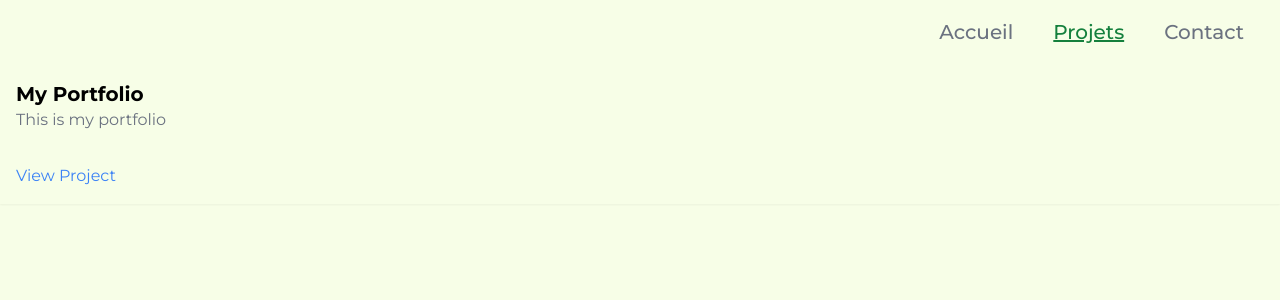
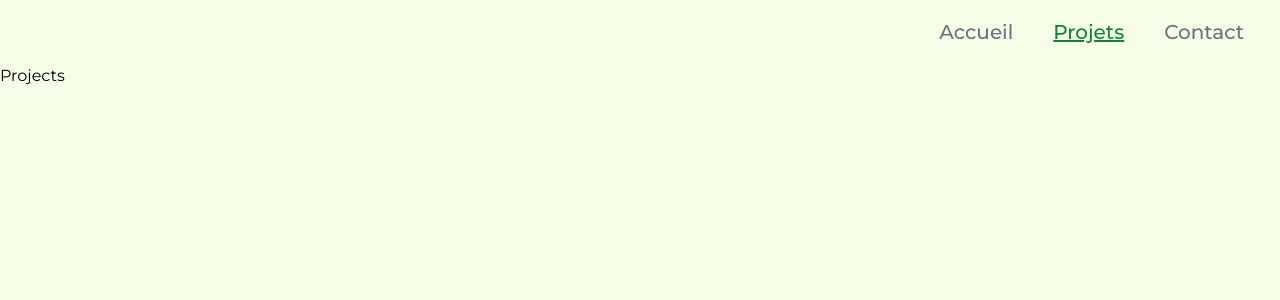
Before and after one commit to Potoff/portfolio, a Vue app: page /projects in a window 1280 px wide. Shown: the top 300 px of the page. Built offline with nearby package versions, Linux system fonts and the light colour scheme.

Commit message:
Revert "add interface, data and logic for projects"
This reverts commit 2d74e91beae3ac54dc603876e10c0ed6b1839da8.

```diff
--- a/src/App.vue
+++ b/src/App.vue
@@ -1,22 +1,13 @@
 <script setup lang="ts">
 import { RouterView } from 'vue-router'
 import Navbar from './components/Navbar.vue'
-import { reactive } from 'vue';
-import type { ProjectInterface } from './interfaces';
-import data from './data/projects';
-
-const state = reactive<{
-    projects: ProjectInterface[]
-}>({
-    projects: data
-})
 
 </script>
 
 <template>
     <div class="h-screen overflow-hidden bg-lime-50">
         <Navbar />
-        <RouterView :projects="state.projects"/>
+        <RouterView />
     </div>
 </template>
 
--- a/src/components/Projects/ProjectCard.vue
+++ /dev/null
@@ -1,25 +0,0 @@
-<script setup lang="ts">
-import type { ProjectInterface } from '@/interfaces';
-
-
-defineProps<{
-    project: ProjectInterface;
-}>()
-
-</script>
-
-<template>
-    <div class="shadow-sm">
-        <div class="" :style="{ backgroundImage: `url(${ project.image })` }"></div>
-        <div class="p-4">
-            <h3 class="text-xl font-semibold">{{ project.title }}</h3>
-            <p class="text-gray-500">{{ project.description }}</p>
-        </div>
-        <button class="p-4">
-            <a :href="project.url" target="_blank" class="text-blue-500 hover:underline">View Project</a>
-        </button>
-
-    </div>
-</template>
-
-<style scoped></style>
--- a/src/components/Projects/Projects.vue
+++ /dev/null
@@ -1,18 +0,0 @@
-<script setup lang="ts">
-import ProjectList from '@/components/Projects/ProjectsList.vue';
-import type { ProjectInterface } from '@/interfaces';
-
-defineProps<{
-    projects: ProjectInterface[]
-}>()
-
-
-</script>
-
-<template>
-
-<ProjectList :projects="projects" />
-
-</template>
-
-<style scoped></style>
--- a/src/components/Projects/ProjectsList.vue
+++ /dev/null
@@ -1,15 +0,0 @@
-<script setup lang="ts">
-import type { ProjectInterface } from '@/interfaces';
-import ProjectCard from '@/components/Projects/ProjectCard.vue';
-
-defineProps<{
-    projects: ProjectInterface[]
-}>()
-
-</script>
-
-<template>
-    <ProjectCard v-for="project in projects" :key="project.id" :project="project" />
-</template>
-
-<style scoped></style>
--- a/src/data/projects.ts
+++ /dev/null
@@ -1,12 +0,0 @@
-import type { ProjectInterface, Category, Style } from '@/interfaces/Project.interface';
-
-export default [
-    {
-        id: 1,
-        title: 'My Portfolio',
-        image: 'portfolio.png',
-        url: 'https://portfolio.paul-dem.com',
-        description: 'This is my portfolio',
-        category: 'vue.js',
-        style: 'tailwindcss'
-    }] as ProjectInterface[];
--- a/src/interfaces/index.ts
+++ /dev/null
@@ -1 +0,0 @@
-export * from './Project.interface';
--- a/src/views/ProjectsView.vue
+++ b/src/views/ProjectsView.vue
@@ -1,18 +1,10 @@
 <script setup lang="ts">
-import Projects from '@/components/Projects/Projects.vue'
-import type { ProjectInterface } from '@/interfaces';
-
-defineProps<{
-    projects: ProjectInterface[]
-}>()
-
-
 </script>
 
 <template>
-<Projects :projects="projects" />
-
+  <main>
+    <div class="wrapper">
+      <h1>Projects</h1>
+    </div>
+  </main>
 </template>
-
-<style scoped>
-</style>
--- a/tsconfig.app.json
+++ b/tsconfig.app.json
@@ -3,7 +3,6 @@
   "include": ["env.d.ts", "src/**/*", "src/**/*.vue"],
   "exclude": ["src/**/__tests__/*"],
   "compilerOptions": {
-    "moduleResolution": "node",
     "composite": true,
     "baseUrl": ".",
     "paths": {
```
Also changed, not shown: src/interfaces/Project.interface.ts (deleted, +0 -12 lines).
